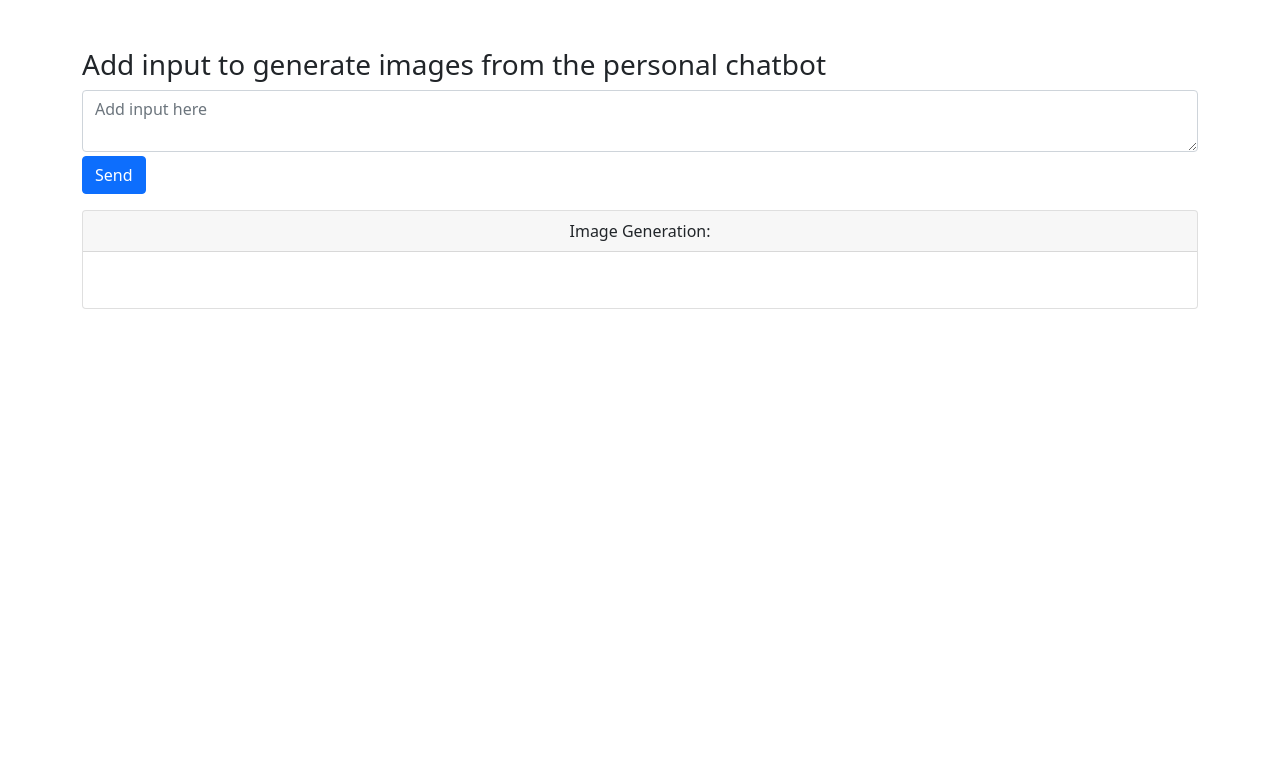
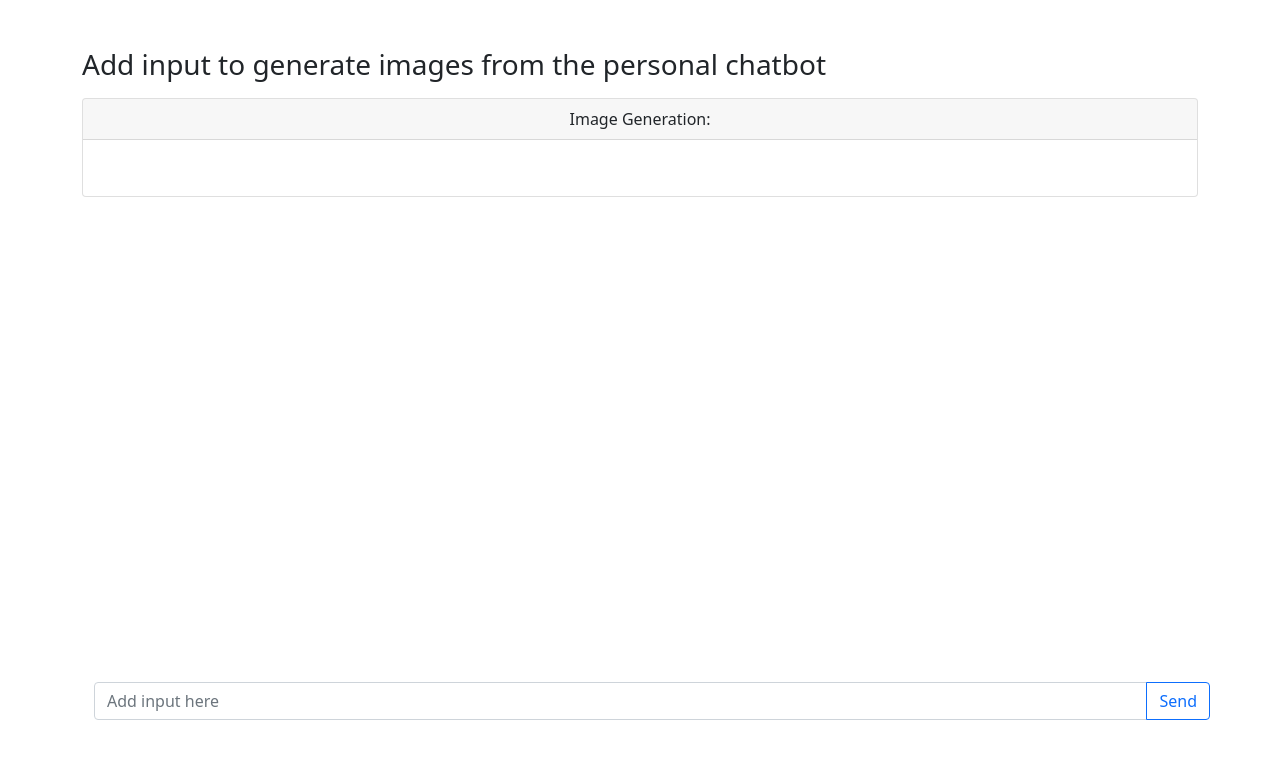
Before and after one commit to morekajal/CodeWithGenerativeAI, a FastAPI app: page /image in a window 1280 px wide. Shown: the part 40-800 px from the top of the page. Run offline with FastAPI, Linux system fonts and the light colour scheme.

Commit message:
Updated with image container and footer

```diff
--- a/ChatBot_Development_Guide/templates/image.html
+++ b/ChatBot_Development_Guide/templates/image.html
@@ -4,12 +4,14 @@
     <h3>
         Add input to generate images from the personal chatbot
     </h3>
+<!--
     <form action="/image" method="POST">
         <div>
             <textarea class="form-control" placeholder="Add input here" name="user_input" rows=""3></textarea>
             <button class="btn btn-primary mt-1" type="submit">Send</button>
         </div>
     </form>
+-->
 
     <div>
         <div class="card text-center mt-3">
@@ -25,4 +27,11 @@
         </div>
     </div>
 
+    <form class="container" id="footer" action="/image" method="POST">
+        <div class="input-group mb-3">
+            <input class="form-control" placeholder="Add input here" name="user_input">
+            <button class="btn btn-outline-primary" type="submit">Send</button>
+        </div>
+    </form>
+
 </div>
```
